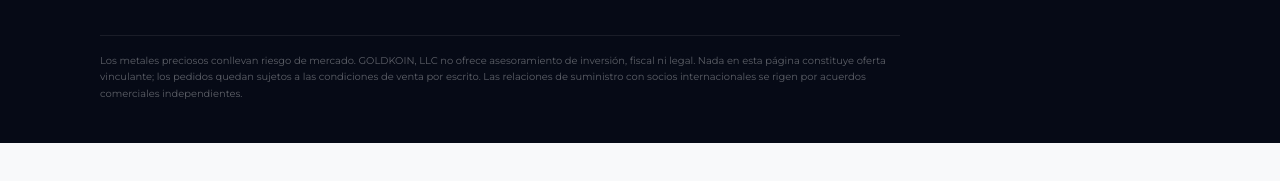
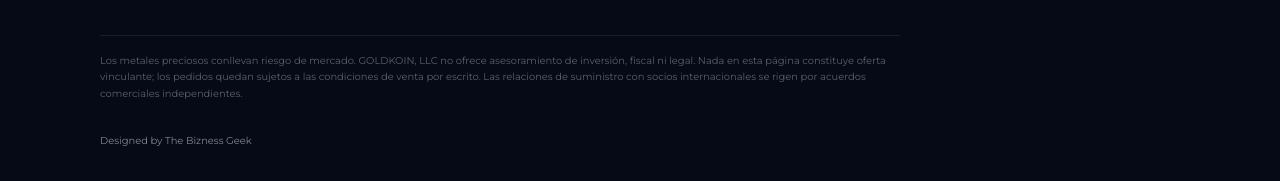
Before and after one commit to biznessgeek-team/goldkoin, a plain HTML site: page index.html in a window 1280 px wide. Shown: the part 9030-9211 px from the top of the page. Before the commit the page ends 9173 px from the top, so only its background shows below. Drawn offline with Linux system fonts and the light colour scheme.

Commit message:
Footer: enlace The Bizness Geek

```diff
--- a/index.html
+++ b/index.html
@@ -1079,7 +1079,8 @@
         align-items: flex-start;
         gap: 1.25rem 2rem;
       }
-      footer .foot-grid .legal { grid-column: 1 / -1; }
+      footer .foot-grid .legal,
+      footer .foot-grid .foot-credit { grid-column: 1 / -1; }
     }
     footer a { color: rgba(255,255,255,0.65); }
     .legal {
@@ -1089,6 +1090,19 @@
       font-size: 0.62rem;
       color: rgba(255,255,255,0.35);
       max-width: 800px;
+    }
+    footer .foot-credit {
+      margin: 0;
+      font-size: 0.62rem;
+      color: rgba(255,255,255,0.32);
+    }
+    footer .foot-credit a {
+      color: rgba(255,255,255,0.5);
+      text-decoration: none;
+    }
+    footer .foot-credit a:hover {
+      color: rgba(255,255,255,0.75);
+      text-decoration: underline;
     }
   </style>
 </head>
@@ -1669,6 +1683,9 @@
         Nothing here creates a binding offer; orders require acceptance under your written terms of sale.
         Supply relationships with international partners are governed by separate commercial agreements.</span>
       </p>
+      <p class="foot-credit">
+        <a href="https://thebiznessgeek.com" target="_blank" rel="noopener noreferrer">Designed by The Bizness Geek</a>
+      </p>
     </div>
   </footer>
 
```
